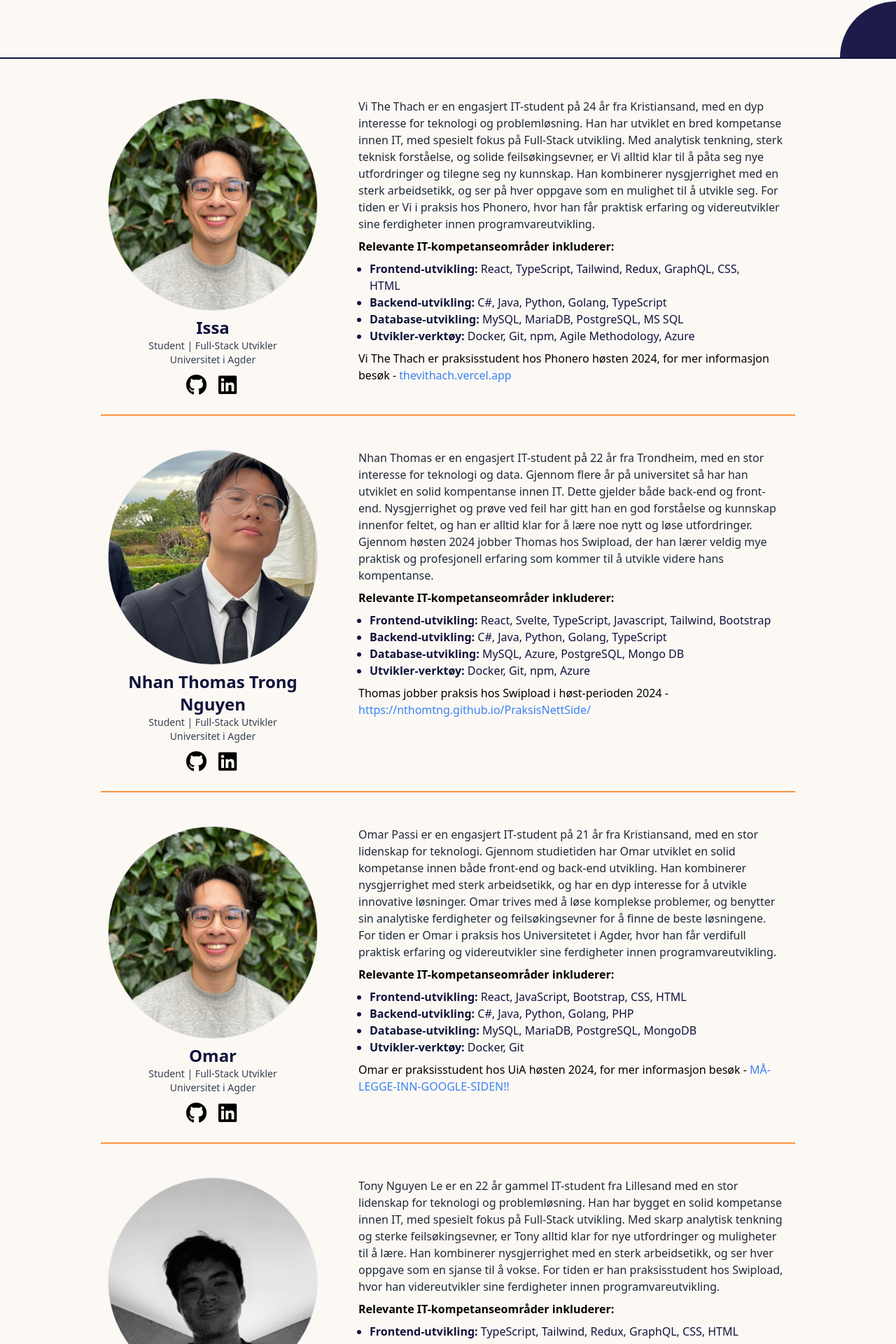
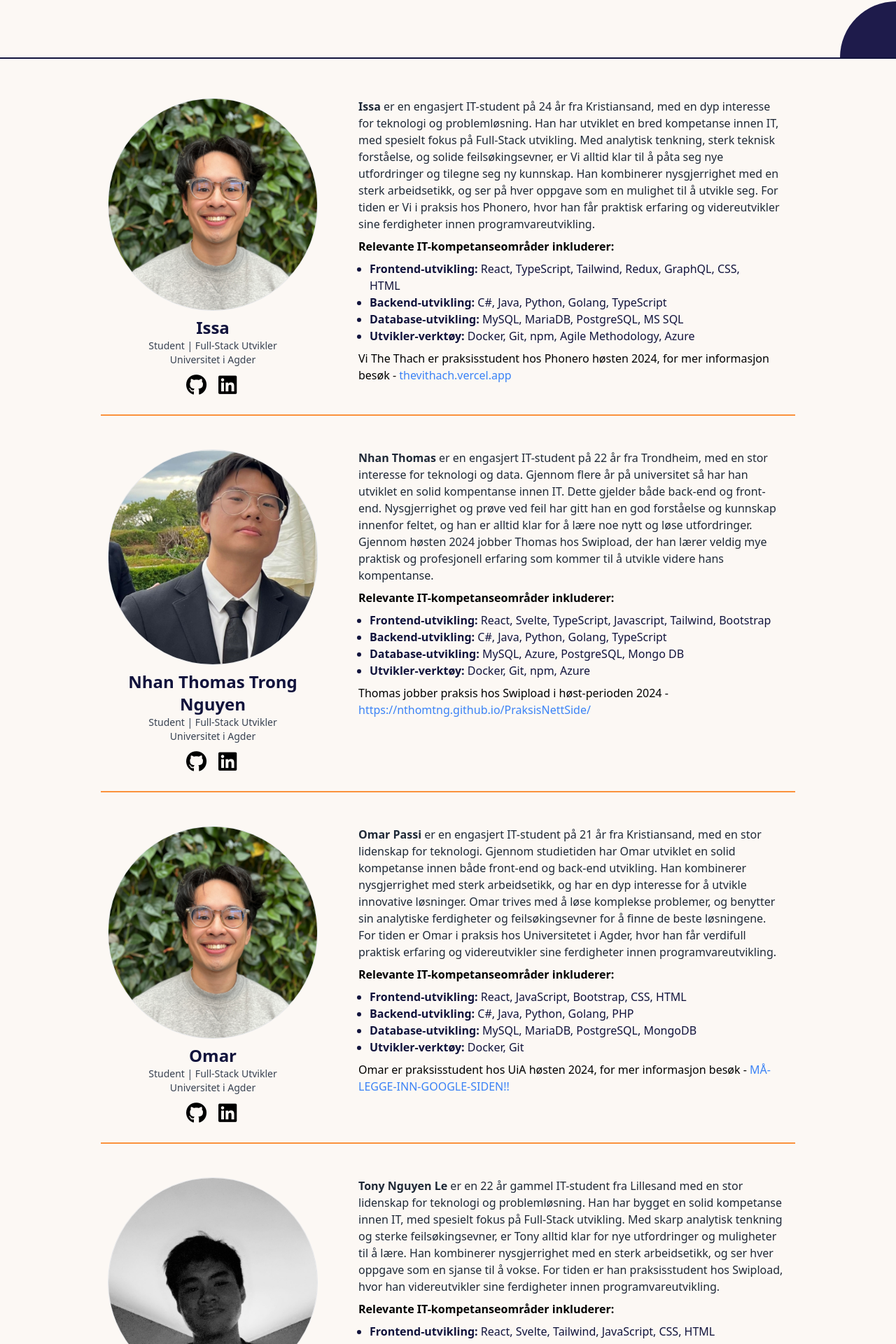
Before and after one commit to thevithach/Gruppe-1-IS-310, a React (Vite) app: page / in a window 1280 px wide. Shown: the part 928-2848 px from the top of the page at 70% size. Built offline with nearby package versions, Linux system fonts and the light colour scheme; a web font is replaced by a local one.

Commit message:
refactor: Update About component to display bolded name in profile description

```diff
--- a/src/components/About/About.tsx
+++ b/src/components/About/About.tsx
@@ -9,12 +9,13 @@ const About = () => {
     <div className="flex flex-col pb-8 mt-8 bg-[#fcf8f4]">
       <ProfileCard
         name="Issa"
+        nameBold="Issa"
         title="Student | Full-Stack Utvikler"
         university="Universitet i Agder"
         githubUrl="https://github.com/thevithach"
         linkedinUrl="https://www.linkedin.com/in/vithethach/"
         imageUrl={TheviBilde}
-        description="Vi The Thach er en engasjert IT-student på 24 år fra Kristiansand, med en dyp interesse for teknologi og problemløsning. Han har utviklet en bred kompetanse innen IT, med spesielt fokus på Full-Stack utvikling. Med analytisk tenkning, sterk teknisk forståelse, og solide feilsøkingsevner, er Vi alltid klar til å påta seg nye utfordringer og tilegne seg ny kunnskap. Han kombinerer nysgjerrighet med en sterk arbeidsetikk, og ser på hver oppgave som en mulighet til å utvikle seg. For tiden er Vi i praksis hos Phonero, hvor han får praktisk erfaring og videreutvikler sine ferdigheter innen programvareutvikling."
+        description=" er en engasjert IT-student på 24 år fra Kristiansand, med en dyp interesse for teknologi og problemløsning. Han har utviklet en bred kompetanse innen IT, med spesielt fokus på Full-Stack utvikling. Med analytisk tenkning, sterk teknisk forståelse, og solide feilsøkingsevner, er Vi alltid klar til å påta seg nye utfordringer og tilegne seg ny kunnskap. Han kombinerer nysgjerrighet med en sterk arbeidsetikk, og ser på hver oppgave som en mulighet til å utvikle seg. For tiden er Vi i praksis hos Phonero, hvor han får praktisk erfaring og videreutvikler sine ferdigheter innen programvareutvikling."
         skills={{
           frontend: [
             "React",
@@ -34,12 +35,13 @@ const About = () => {
       />
       <ProfileCard
         name="Nhan Thomas Trong Nguyen"
+        nameBold="Nhan Thomas"
         title="Student | Full-Stack Utvikler"
         university="Universitet i Agder"
         githubUrl="https://github.com/NThomTNg"
         linkedinUrl="https://www.linkedin.com/in/nhan-thomas-nguyen-024860253/"
         imageUrl={ThomasBilde}
-        description="Nhan Thomas er en engasjert IT-student på 22 år fra Trondheim, med en stor interesse for teknologi og data. Gjennom flere år på universitet så har han utviklet en solid kompentanse innen IT. Dette gjelder både back-end og front-end. Nysgjerrighet og prøve ved feil har gitt han en god forståelse og kunnskap innenfor feltet, og han er alltid klar for å lære noe nytt og løse utfordringer. Gjennom høsten 2024 jobber Thomas hos Swipload, der han lærer veldig mye praktisk og profesjonell erfaring som kommer til å utvikle videre hans kompentanse."
+        description=" er en engasjert IT-student på 22 år fra Trondheim, med en stor interesse for teknologi og data. Gjennom flere år på universitet så har han utviklet en solid kompentanse innen IT. Dette gjelder både back-end og front-end. Nysgjerrighet og prøve ved feil har gitt han en god forståelse og kunnskap innenfor feltet, og han er alltid klar for å lære noe nytt og løse utfordringer. Gjennom høsten 2024 jobber Thomas hos Swipload, der han lærer veldig mye praktisk og profesjonell erfaring som kommer til å utvikle videre hans kompentanse."
         skills={{
           frontend: [
             "React",
@@ -58,12 +60,13 @@ const About = () => {
       />
       <ProfileCard
         name="Omar"
+        nameBold="Omar Passi"
         title="Student | Full-Stack Utvikler"
         university="Universitet i Agder"
         githubUrl="https://github.com/thevithach"
         linkedinUrl="https://www.linkedin.com/in/vithethach/"
         imageUrl={TheviBilde}
-        description="Omar Passi er en engasjert IT-student på 21 år fra Kristiansand, med en stor lidenskap for teknologi. Gjennom studietiden har Omar utviklet en solid kompetanse innen både front-end og back-end utvikling. Han kombinerer nysgjerrighet med sterk arbeidsetikk, og har en dyp interesse for å utvikle innovative løsninger. Omar trives med å løse komplekse problemer, og benytter sin analytiske ferdigheter og feilsøkingsevner for å finne de beste løsningene. For tiden er Omar i praksis hos Universitetet i Agder, hvor han får verdifull praktisk erfaring og videreutvikler sine ferdigheter innen programvareutvikling."
+        description=" er en engasjert IT-student på 21 år fra Kristiansand, med en stor lidenskap for teknologi. Gjennom studietiden har Omar utviklet en solid kompetanse innen både front-end og back-end utvikling. Han kombinerer nysgjerrighet med sterk arbeidsetikk, og har en dyp interesse for å utvikle innovative løsninger. Omar trives med å løse komplekse problemer, og benytter sin analytiske ferdigheter og feilsøkingsevner for å finne de beste løsningene. For tiden er Omar i praksis hos Universitetet i Agder, hvor han får verdifull praktisk erfaring og videreutvikler sine ferdigheter innen programvareutvikling."
         skills={{
           frontend: ["React", "JavaScript", "Bootstrap", "CSS", "HTML"],
           backend: ["C#", "Java", "Python", "Golang", "PHP"],
@@ -75,18 +78,19 @@ const About = () => {
       />
       <ProfileCard
         name="Tony Nguyen Le"
+        nameBold="Tony Nguyen Le"
         title="Student | Full-Stack Utvikler"
         university="Universitet i Agder"
         githubUrl="https://github.com/TonyLe02"
         linkedinUrl="https://www.linkedin.com/in/tonynl02"
         imageUrl={TonyBilde}
-        description="Tony Nguyen Le er en 22 år gammel IT-student fra Lillesand med en stor lidenskap for teknologi og problemløsning. Han har bygget en solid kompetanse innen IT, med spesielt fokus på Full-Stack utvikling. Med skarp analytisk tenkning og sterke feilsøkingsevner, er Tony alltid klar for nye utfordringer og muligheter til å lære. Han kombinerer nysgjerrighet med en sterk arbeidsetikk, og ser hver oppgave som en sjanse til å vokse. For tiden er han praksisstudent hos Swipload, hvor han videreutvikler sine ferdigheter innen programvareutvikling."
+        description= " er en 22 år gammel IT-student fra Lillesand med en stor lidenskap for teknologi og problemløsning. Han har bygget en solid kompetanse innen IT, med spesielt fokus på Full-Stack utvikling. Med skarp analytisk tenkning og sterke feilsøkingsevner, er Tony alltid klar for nye utfordringer og muligheter til å lære. Han kombinerer nysgjerrighet med en sterk arbeidsetikk, og ser hver oppgave som en sjanse til å vokse. For tiden er han praksisstudent hos Swipload, hvor han videreutvikler sine ferdigheter innen programvareutvikling."
         skills={{
           frontend: [
-            "TypeScript",
+            "React",
+            "Svelte",
             "Tailwind",
-            "Redux",
-            "GraphQL",
+            "JavaScript",
             "CSS",
             "HTML",
           ],
@@ -94,17 +98,18 @@ const About = () => {
           database: ["MySQL", "MariaDB", "PostgreSQL", "MS SQL"],
           tools: ["Docker", "Git", "npm", "DevOps Methodology", "Azure"],
         }}
-        additionalInfo="Lær mer om Tony Nguyen Le og hans prosjekter ved å besøke hans nettside:"
+        additionalInfo="Lær mer om Tony Nguyen Le og hans prosjekter ved å besøke nettsiden hans via -"
         personalWebsite="https://leworks.vercel.app/"
       />
       <ProfileCard
         name="Vi The Thach"
+        nameBold="Vi The Thach"
         title="Student | Full-Stack Utvikler"
         university="Universitet i Agder"
         githubUrl="https://github.com/thevithach"
         linkedinUrl="https://www.linkedin.com/in/vithethach/"
         imageUrl={TheviBilde}
-        description="Vi The Thach er en engasjert IT-student på 24 år fra Kristiansand, med en dyp interesse for teknologi og problemløsning. Han har utviklet en bred kompetanse innen IT, med spesielt fokus på Full-Stack utvikling. Med analytisk tenkning, sterk teknisk forståelse, og innovative løsninger er Vi alltid klar til å påta seg nye utfordringer og tilegne seg ny kunnskap. Han kombinerer nysgjerrighet med en sterk arbeidsetikk, og ser på hver oppgave som en mulighet til å utvikle seg. For tiden er Vi i praksis hos Phonero, hvor han får praktisk erfaring og videreutvikler sine ferdigheter innen programvareutvikling."
+        description=" er en engasjert IT-student på 24 år fra Kristiansand, med en dyp interesse for teknologi og problemløsning. Han har utviklet en bred kompetanse innen IT, med spesielt fokus på Full-Stack utvikling. Med analytisk tenkning, sterk teknisk forståelse, og innovative løsninger er Vi alltid klar til å påta seg nye utfordringer og tilegne seg ny kunnskap. Han kombinerer nysgjerrighet med en sterk arbeidsetikk, og ser på hver oppgave som en mulighet til å utvikle seg. For tiden er Vi i praksis hos Phonero, hvor han får praktisk erfaring og videreutvikler sine ferdigheter innen programvareutvikling."
         skills={{
           frontend: [
             "React",
@@ -124,12 +129,13 @@ const About = () => {
       />
       <ProfileCard
         name="Viktor"
+        nameBold="Viktor Kalhovd"
         title="Student | Full-Stack Utvikler"
         university="Universitet i Agder"
         githubUrl="httpsgithub.comViktorJGK"
         linkedinUrl="httpswww.linkedin.cominviktor-johan-glenne-kalhovd-4a0a14323"
         imageUrl={viktorBilde}
-        description="Viktor Kalhovd, en 22 år gammel IT-student fra Egersund, har en sterk interesse for data, teknologi og problemløsning. Gjennom sitt studium ved Universitetet i Agder (UiA) har han utviklet en solid kompetanse innen IT, med en spesialisering i Full-Stack utvikling. Hans løsningsorienterte tilnærming, kombinert med en utholdende arbeidsmoral, har gitt ham en dyp forståelse av teknologiske utfordringer og de nødvendige ferdighetene for å løse komplekse problemer på en effektiv måte"
+        description=", en 22 år gammel IT-student fra Egersund, har en sterk interesse for data, teknologi og problemløsning. Gjennom sitt studium ved Universitetet i Agder (UiA) har han utviklet en solid kompetanse innen IT, med en spesialisering i Full-Stack utvikling. Hans løsningsorienterte tilnærming, kombinert med en utholdende arbeidsmoral, har gitt ham en dyp forståelse av teknologiske utfordringer og de nødvendige ferdighetene for å løse komplekse problemer på en effektiv måte"
         skills={{
           frontend: ["TypeScript", "Tailwind", "CSS", "HTML"],
           backend: ["C#", "Java", "PHP", "Golang", "TypeScript"],
--- a/src/components/About/ProfileCard.tsx
+++ b/src/components/About/ProfileCard.tsx
@@ -2,6 +2,7 @@ import React from "react";
 
 interface ProfileProps {
   name: string;
+  nameBold?: string;
   title: string;
   university: string;
   githubUrl: string;
@@ -20,6 +21,7 @@ interface ProfileProps {
 
 const ProfileCard: React.FC<ProfileProps> = ({
   name,
+  nameBold,
   title,
   university,
   githubUrl,
@@ -71,7 +73,7 @@ const ProfileCard: React.FC<ProfileProps> = ({
           </div>
           <div className="w-full">
             <div className="px-4">
-              <p className="text-gray-800">{description}</p>
+              <p className="text-gray-800"><strong>{nameBold}</strong>{description}</p>
               <h2 className="py-2 font-semibold">
                 Relevante IT-kompetanseområder inkluderer:
               </h2>
@@ -95,7 +97,7 @@ const ProfileCard: React.FC<ProfileProps> = ({
               </ul>
               <p className="py-2">
                 {additionalInfo}{" "}
-                <a href={personalWebsite} className="text-blue-500">
+                <a href={personalWebsite} className="text-blue-500 hover:text-orange-500 transition-colors duration-200">
                   {personalWebsite}
                 </a>
               </p>
```
